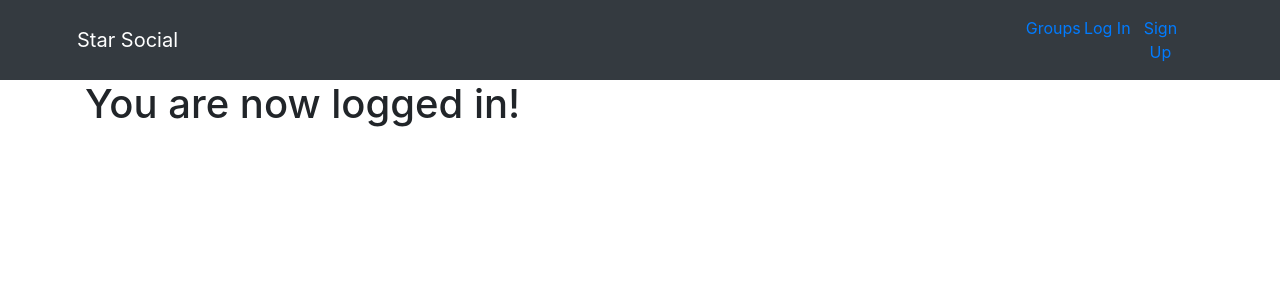
After one commit to MariaImangalina/social_media, a Django app: page /test/ in a window 1280 px wide. The commit adds this page. Shown: the top 300 px of the page. Run offline with Django 3.2, Linux system fonts and the light colour scheme; some libraries are stand-ins or nearby versions.

Commit message:
add test and thanks pages

```diff
--- a/simplesocial/settings.py
+++ b/simplesocial/settings.py
@@ -11,7 +11,8 @@ https://docs.djangoproject.com/en/3.0/ref/settings/
 """
 
 import os
-from secrets import SECRET_KEY
+from .secrets import *
+
 
 # Build paths inside the project like this: os.path.join(BASE_DIR, ...)
 BASE_DIR = os.path.dirname(os.path.dirname(os.path.abspath(__file__)))
@@ -123,3 +124,6 @@ USE_TZ = True
 
 STATIC_URL = '/static/'
 STATICFILES_DIR = [os.path.join(BASE_DIR, 'static')]
+
+LOGIN_REDIRECT_URL = 'test'
+LOGOUT_REDIRECT_URL = 'thanks'
--- a/simplesocial/urls.py
+++ b/simplesocial/urls.py
@@ -22,4 +22,6 @@ urlpatterns = [
     path('', views.HomePage.as_view(), name='home'),
     path('accounts/', include('accounts.urls', namespace='accounts')),
     path('accounts/', include('django.contrib.auth.urls')),  #присоединяет внутренности модуля auth
+    path('test/', views.TestPage.as_view(), name='test'),
+    path('thanks/', views.ThanksPage.as_view(), name='thanks'),
 ]
--- a/simplesocial/views.py
+++ b/simplesocial/views.py
@@ -2,3 +2,9 @@ from django.views.generic import TemplateView
 
 class HomePage(TemplateView):
     template_name = 'index.html'
+
+class TestPage(TemplateView):
+    template_name = 'test.html'
+
+class ThanksPage(TemplateView):
+    template_name = 'thanks.html'
--- a/templates/base.html
+++ b/templates/base.html
@@ -16,21 +16,21 @@
 
 </head>
 <body>
-    <nav class='navbar mynav' role='navigation' id='navbar'>
+    <nav class='navbar navbar-nav mynav navbar-dark bg-dark' role='navigation' id='navbar'>
         <div class='container'>
             <a class='navbar-brand mynav' href="{% url 'home' %}">Star Social</a>
 
-            <ul class='navbar-nav navbar-right'>
+            <ul class='nav nav-justified'>
                 {% if user.is_authenticated %}
-                    <li><a href="#">Post</a></li>
-                    <li><a href="#">Groups</a></li>
-                    <li><a href="#">Create Group</a></li>
-                    <li><a href="{% url 'accounts:logout' %}">Log Out</a></li>
+                    <li class='nav-item'><a class='nav-link' href="#">Post</a></li>
+                    <li class='nav-item'><a class='nav-link' href="#">Groups</a></li>
+                    <li class='nav-item nav-link'><a href="#">Create Group</a></li>
+                    <li class='nav-item nav-link'><a href="{% url 'accounts:logout' %}">Log Out</a></li>
 
                 {% else %}
-                <li><a href="#">Groups</a></li>
-                <li><a href="{% url 'accounts:login' %}">Log In</a></li>
-                <li><a href="{% url 'accounts:signup' %}">Sign Up</a></li>
+                    <li class='nav-item'><a class='nav-link' href="#">Groups</a></li>
+                    <li class='nav-item'><a class='nav-link' href="{% url 'accounts:login' %}">Log In</a></li>
+                    <li class='nav-item'><a class='nav-link' href="{% url 'accounts:signup' %}">Sign Up</a></li>
 
                 {% endif %}
 
--- /dev/null
+++ b/templates/test.html
@@ -0,0 +1,7 @@
+{% extends 'base.html' %}
+
+{% block content %}
+
+<h1>You are now logged in!</h1>
+
+{% endblock %}
```
Also changed, not shown: templates/thanks.html (added, +7 -0 lines), accounts/migrations/0001_initial.py (added), accounts/views.py (line endings or trailing spaces), db.sqlite3, 2 other files.
